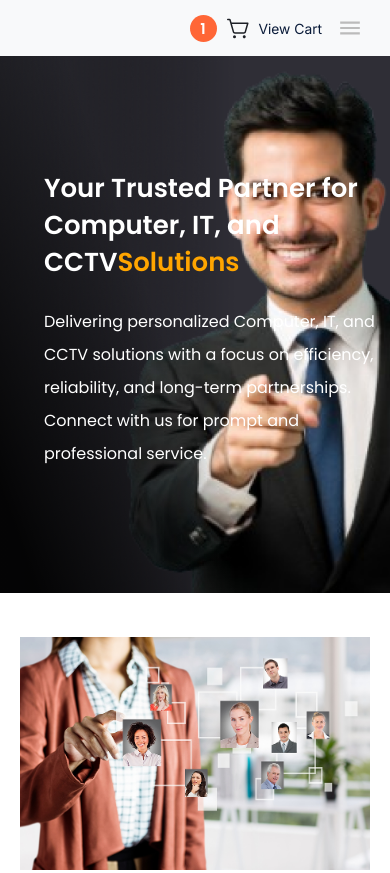
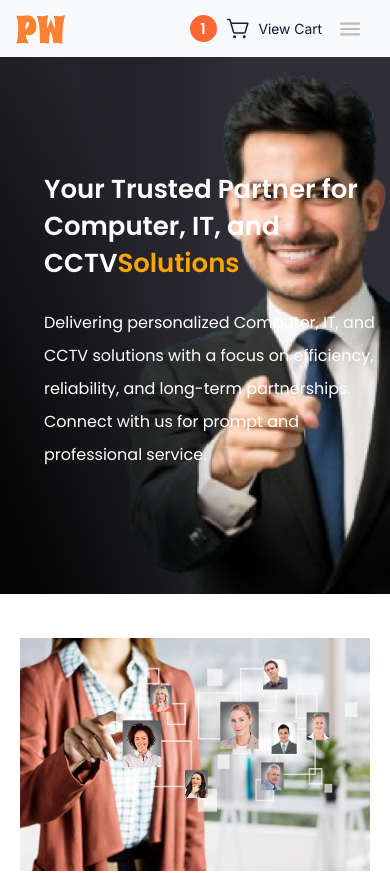
Before and after one commit to muthukumarniven/pc-wizard, a React (Create React App) app: page /about_us in a window 390 px wide. Shown: the top 873 px of the page. Built offline with nearby package versions, Linux system fonts and the light colour scheme; the HTML template or start-up script is replaced by a standard one.

Commit message:
text-changes

```diff
--- a/src/App.css
+++ b/src/App.css
@@ -253,7 +253,7 @@ font-size: 14px;
 }
 
 @media (max-width: 1300px) {.map-container img{width: 100%;}}
-@media (max-width: 768px) { .map-container img{width: 100%;} .st-s-list{padding-left: 0} .banner-text-content h1{ font-size: 49px;line-height: 58px;}.banner-discription-text{font-size: 16px;line-height: 33px;} .banner-img-container{position: absolute;right: 270px;top: 0; width: 50%; height: 100%;} .footer { padding: 15px; } .footer div .footer-list-content a { font-size: 14px; } .footer div .social-media-list-items .app-download-platform { max-width: 150px; height: auto; } .copy-rights-content img { width: 150px; height: auto; } }
+@media (max-width: 768px) {  .hard-ware-computer-content{ flex-direction: row; flex-wrap: wrap; }.map-container img{width: 100%;} .st-s-list{padding-left: 0} .banner-text-content h1{ font-size: 49px;line-height: 58px;}.banner-discription-text{font-size: 16px;line-height: 33px;} .banner-img-container{position: absolute;right: 270px;top: 0; width: 50%; height: 100%;} .footer { padding: 15px; } .footer div .footer-list-content a { font-size: 14px; } .footer div .social-media-list-items .app-download-platform { max-width: 150px; height: auto; } .copy-rights-content img { width: 150px; height: auto; } }
 @media (max-width: 425.98px) {.u-photo-section-container {padding: 20px;}
     .banner-text-content h1{ font-size: 26px;line-height: 37px;}.banner-discription-text{font-size: 16px;line-height: 33px;}
 }
--- a/src/assets/Images.js
+++ b/src/assets/Images.js
@@ -35,6 +35,8 @@ import aboutBanner from './images/about-banner.png'
 import aboutOne from './images/about-one.png'
 
 import aboutTwo from './images/about-two.png'
+import pw from './images/pw.svg'
+
 
 
 
@@ -69,7 +71,8 @@ const Images = {
     map,
     aboutBanner,
     aboutOne,
-    aboutTwo
+    aboutTwo,
+    pw
 
 
 }
--- a/src/component/Header.js
+++ b/src/component/Header.js
@@ -59,7 +59,7 @@ const Header = () => {
             <nav className="navbar navbar-expand-xl bg-body-tertiary shadow-sm">
                 <div className="container-fluid px-xl-5 px-3">
                     <Link to="/" className="navbar-brand loai-web-logo d-sm-block d-none" href="#"><img src={Images.logo} /></Link>
-                    <Link to="/" className="navbar-brand loai-web-logo d-sm-none d-block" href="#"><img style={{ width: "100%", height: "100%", maxWidth: "50px", maxHeight: "50px" }} src={Images.logoSm} /></Link>
+                    <Link to="/" className="navbar-brand loai-web-logo d-sm-none d-block" href="#"><img style={{ width: "100%", height: "100%", maxWidth: "50px", maxHeight: "50px" }} src={Images.pw} /></Link>
                     <div className="d-flex align-items-center gap-md-2 gap-1">
                         <div className="nav-item d-xl-none d-block" ref={mobilePopupRef}>
                             <Link className="nav-link position-relative d-flex align-items-center gap-2 view-card-text" to="#" onClick={toggleMobilePopup}>
--- a/src/screens/Home.js
+++ b/src/screens/Home.js
@@ -251,8 +251,8 @@ const Home = () => {
                                     <p style={{ fontSize: "16px", color: "#4E5566" }} className='audio-video-text-content mt-md-4 mt-3'>PC Wizard offers a wide range of products, from home computers to enterprise servers and networking solutions, catering to diverse personal and business needs with reliability and quality.</p>
                                 </div>
                                 <div className='mt-md-4 mt-3'>
-                                    <div className='d-flex align-items-start justify-content-start gap-4'>
-                                        <div className='d-flex align-items-start gap-3 '>
+                                    <div className='d-flex align-items-start justify-content-start hard-ware-computer-content gap-4'>
+                                        <div className='d-flex align-items-start  gap-3 '>
                                             <img
                                                 src={Images.hardwareOne}
                                                 alt="Gender Icon" />
```
Also changed, not shown: src/assets/images/logo.svg, src/assets/images/pw.svg (added).
